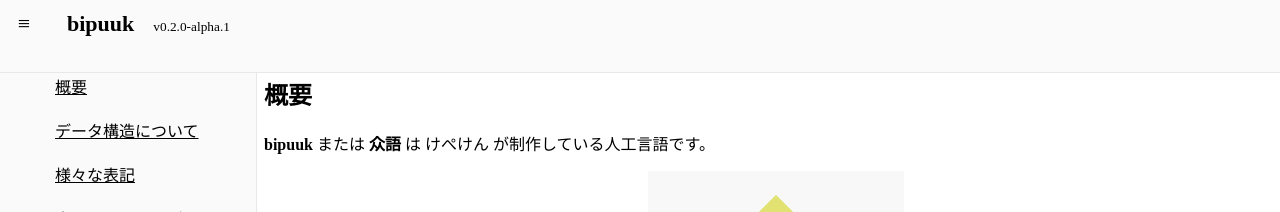
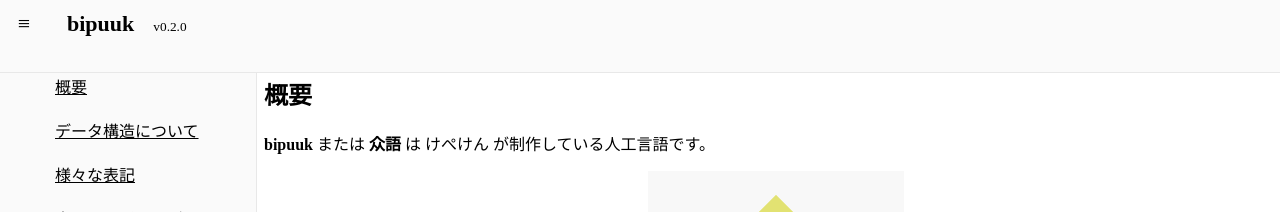
Before and after one commit to kepeken/bipuuk, a Jekyll site: the page built from docs/index.md, in a window 1280 px wide. Shown: the top 212 px of the page. Built offline with Jekyll 4.4.1, drawn with Linux system fonts in a browser that asks for light colours.

Commit message:
v0.2.0-alpha.1 -> v0.2.0

```diff
--- a/_data/version.yml
+++ b/_data/version.yml
@@ -1 +1 @@
-v0.2.0-alpha.1
+v0.2.0
```
